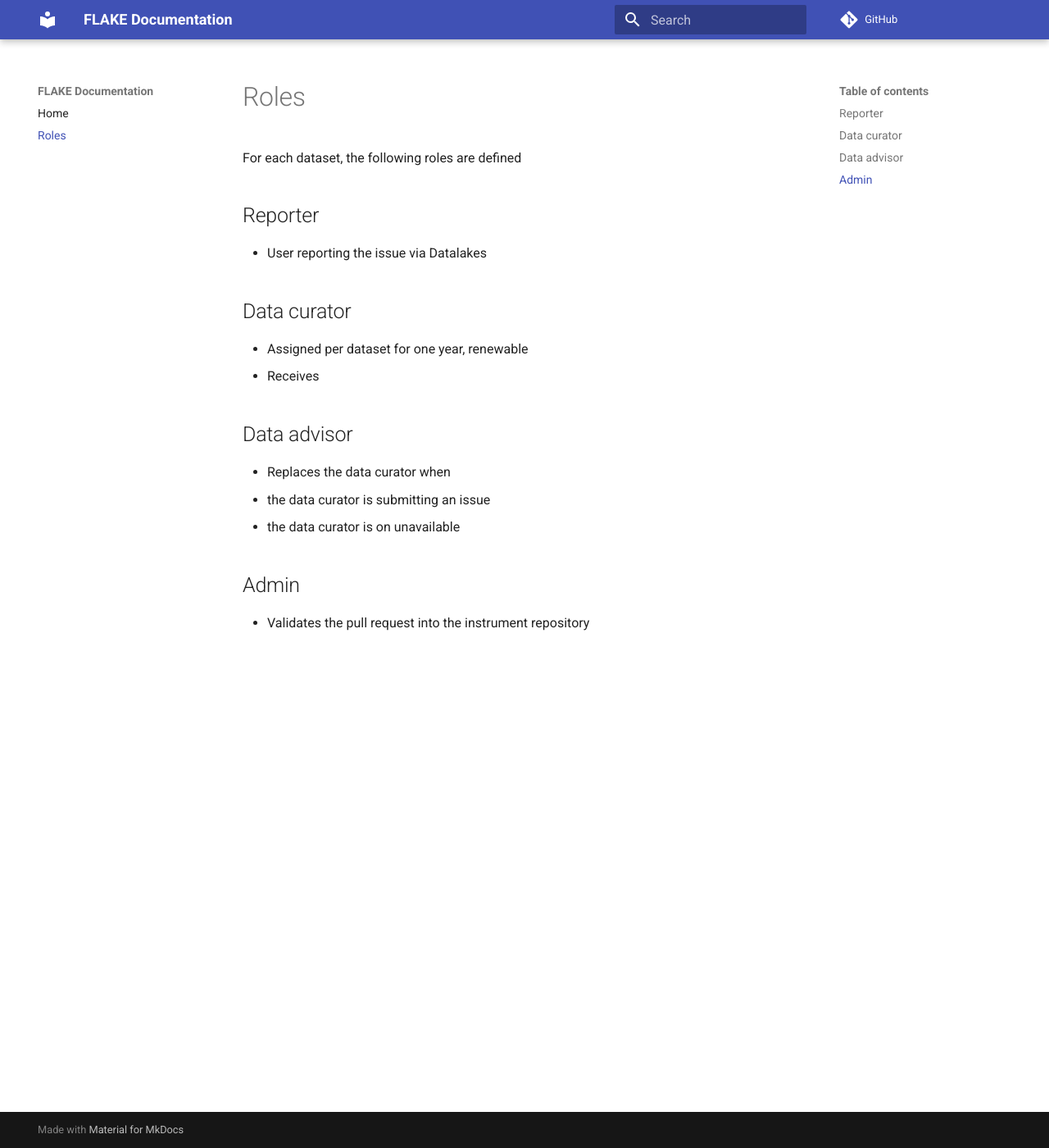
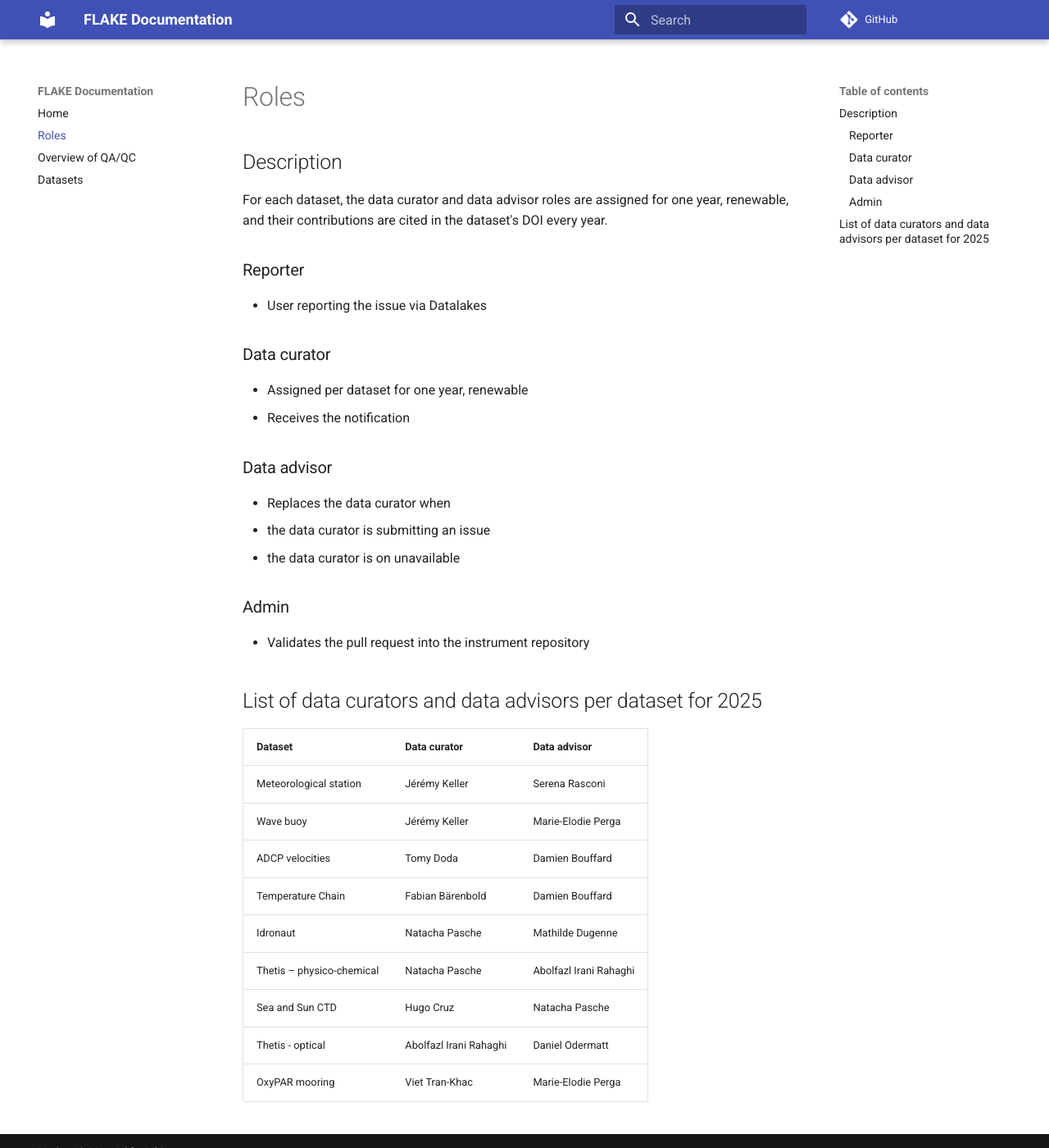
Before and after one commit to EPFL-ENAC/limnc-flake-documentation, an MkDocs documentation site: the page built from docs/roles.md, in a window 1280 px wide and 1400 px high. Shown: the whole window at 82% size. Built offline with MkDocs 1.6.1 and Material for MkDocs 9.7.7, drawn with Linux system fonts in a browser that asks for light colours; comment, search, counter and statistics services are not loaded.

```diff
--- a/docs/roles.md
+++ b/docs/roles.md
@@ -1,22 +1,38 @@
 # Roles
 
-For each dataset, the following roles are defined
+## Description
 
-## Reporter
+For each dataset, the data curator and data advisor roles are assigned for one year, renewable, and their contributions are cited in the dataset's DOI every year.
+
+### Reporter
 
 - User reporting the issue via Datalakes
 
-## Data curator
+### Data curator
 
 - Assigned per dataset for one year, renewable
-- Receives
+- Receives the notification
 
-## Data advisor
+### Data advisor
 
 - Replaces the data curator when
   - the data curator is submitting an issue
   - the data curator is on unavailable
 
-## Admin
+### Admin
 
 - Validates the pull request into the instrument repository
+
+## List of data curators and data advisors per dataset for 2025
+
+| Dataset | Data curator | Data advisor |
+| ----- | | |
+| Meteorological station | Jérémy Keller | Serena Rasconi |
+| Wave buoy | Jérémy Keller | Marie-Elodie Perga |
+| ADCP velocities | Tomy Doda | Damien Bouffard |
+| Temperature Chain | Fabian Bärenbold | Damien Bouffard |
+| Idronaut | Natacha Pasche | Mathilde Dugenne |
+| Thetis – physico-chemical | Natacha Pasche | Abolfazl Irani Rahaghi |
+| Sea and Sun CTD | Hugo Cruz | Natacha Pasche |
+| Thetis - optical | Abolfazl Irani Rahaghi | Daniel Odermatt |
+| OxyPAR mooring | Viet Tran-Khac | Marie-Elodie Perga |
--- a/mkdocs.yml
+++ b/mkdocs.yml
@@ -6,9 +6,19 @@ repo_url: https://github.com/EPFL-ENAC/limnc-flake-documentation
 theme:
   name: material
 
+markdown_extensions:
+  - tables
+  - pymdownx.superfences:
+      custom_fences:
+        - name: mermaid
+          class: mermaid
+          format: !!python/name:pymdownx.superfences.fence_code_format
+
 plugins:
   - search
 
 nav:
   - 'Home': index.md
   - 'Roles': roles.md
+  - 'Overview of QA/QC': QC.md
+  - 'Datasets': datasets.md
```
Also changed, not shown: docs/QC.md (added, +40 -0 lines), docs/datasets.md (added, +5 -0 lines), docs/index.md (+9 -13 lines).
